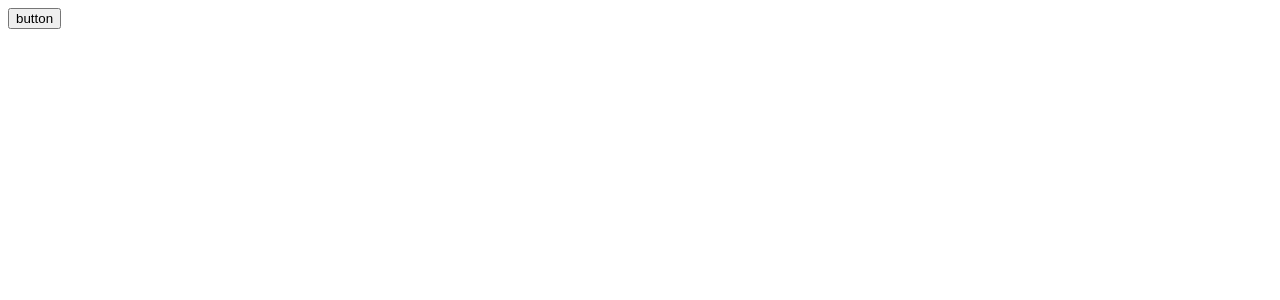
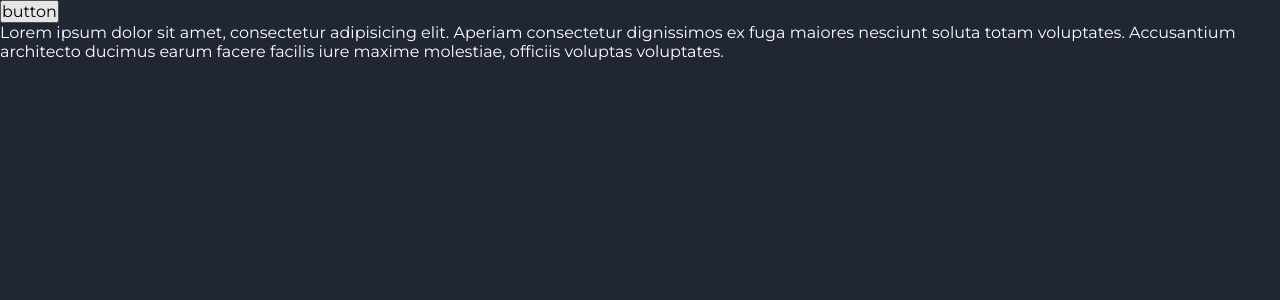
Before and after one commit to wordic-app/frontend-react, a React (Create React App) app: page / in a window 1280 px wide. Shown: the top 300 px of the page. Built offline with nearby package versions, Linux system fonts and the light colour scheme.

Commit message:
[WOR] styled components (#3)
* [WOR] - prop-types moved to dependencies

* [WOR] - GlobalStyles and ThemeProvider

```diff
--- a/package.json
+++ b/package.json
@@ -6,9 +6,11 @@
     "@testing-library/jest-dom": "^5.16.4",
     "@testing-library/react": "^13.3.0",
     "@testing-library/user-event": "^13.5.0",
+    "prop-types": "^15.8.1",
     "react": "^18.2.0",
     "react-dom": "^18.2.0",
     "react-scripts": "5.0.1",
+    "styled-components": "^5.3.5",
     "web-vitals": "^2.1.4"
   },
   "scripts": {
@@ -68,7 +70,6 @@
     "eslint-plugin-react": "^7.30.0",
     "eslint-plugin-react-hooks": "^4.6.0",
     "prettier": "2.7.1",
-    "prop-types": "^15.8.1",
     "webpack": "^5.73.0"
   }
 }
--- a/src/components/atoms/Button.js
+++ b/src/components/atoms/Button.js
@@ -1,5 +1,18 @@
 import React from 'react';
+import PropTypes from 'prop-types';
 
-const Button = () => <button type='button'>button</button>;
+const Button = ({ onClick }) => (
+  <button type='button' onClick={onClick}>
+    button
+  </button>
+);
+
+Button.propTypes = {
+  onClick: PropTypes.func,
+};
+
+Button.defaultProps = {
+  onClick: undefined,
+};
 
 export default Button;
--- a/src/pages/App.js
+++ b/src/pages/App.js
@@ -1,10 +1,26 @@
-import React from 'react';
+import React, { useState } from 'react';
 import Button from 'components/atoms/Button';
+import GlobalStyles from 'theme/GlobalStyles';
+import lightTheme from 'theme/lightTheme';
+import darkTheme from 'theme/darkTheme';
+import { ThemeProvider } from 'styled-components';
 
-const App = () => (
-  <div>
-    <Button />
-  </div>
-);
+const App = () => {
+  const [darkMode, setDarkMode] = useState(true);
+  return (
+    <ThemeProvider theme={darkMode ? darkTheme : lightTheme}>
+      <GlobalStyles theme={darkMode ? darkTheme : lightTheme} />
+      <div>
+        <Button onClick={() => setDarkMode(!darkMode)} />
+        <p>
+          Lorem ipsum dolor sit amet, consectetur adipisicing elit. Aperiam
+          consectetur dignissimos ex fuga maiores nesciunt soluta totam
+          voluptates. Accusantium architecto ducimus earum facere facilis iure
+          maxime molestiae, officiis voluptas voluptates.
+        </p>
+      </div>
+    </ThemeProvider>
+  );
+};
 
 export default App;
--- /dev/null
+++ b/src/theme/GlobalStyles.js
@@ -0,0 +1,42 @@
+import { createGlobalStyle } from 'styled-components';
+
+const GlobalStyles = createGlobalStyle`
+  *, *::before, *::after {
+    box-sizing: border-box;
+  }
+
+  * {
+    margin: 0;
+    padding: 0;
+  }
+
+  html, body {
+    font-family: 'Montserrat', sans-serif;
+    height: 100%;
+  }
+
+  body {
+    -webkit-font-smoothing: antialiased;
+    color: ${({ theme }) => theme.color.text.primary};
+    background-color: ${({ theme }) => theme.color.background.primary};
+  }
+
+  img, picture, video, canvas, svg {
+    display: block;
+    max-width: 100%;
+  }
+
+  input, button, textarea, select {
+    font: inherit;
+  }
+
+  p, h1, h2, h3, h4, h5, h6 {
+    overflow-wrap: break-word;
+  }
+
+  #root, #__next {
+    isolation: isolate;
+  }
+`;
+
+export default GlobalStyles;
--- /dev/null
+++ b/src/theme/darkTheme.js
@@ -0,0 +1,21 @@
+const darkTheme = {
+  color: {
+    primary: '#3F80EA',
+    secondary: '#7F838E',
+    success: '#4BBF73',
+    info: '#1F9BCF',
+    warning: '#CC8B37',
+    danger: '#D9534F',
+    text: {
+      primary: '#FFFFFF',
+      secondary: '#898e99',
+    },
+    background: {
+      primary: '#202634',
+      secondary: '#293042',
+    },
+    buttonText: '#fff',
+  },
+};
+
+export default darkTheme;
--- /dev/null
+++ b/src/theme/lightTheme.js
@@ -0,0 +1,21 @@
+const lightTheme = {
+  color: {
+    primary: '#3F80EA',
+    secondary: '#7F838E',
+    success: '#4BBF73',
+    info: '#1F9BCF',
+    warning: '#CC8B37',
+    danger: '#D9534F',
+    text: {
+      primary: '#495057',
+      secondary: '#6C757D',
+    },
+    background: {
+      primary: '#F7F9FC',
+      secondary: '#FFFFFF',
+    },
+    buttonText: '#fff',
+  },
+};
+
+export default lightTheme;
```
Also changed, not shown: 1 other file (tests, documents, lock files or other folders).
